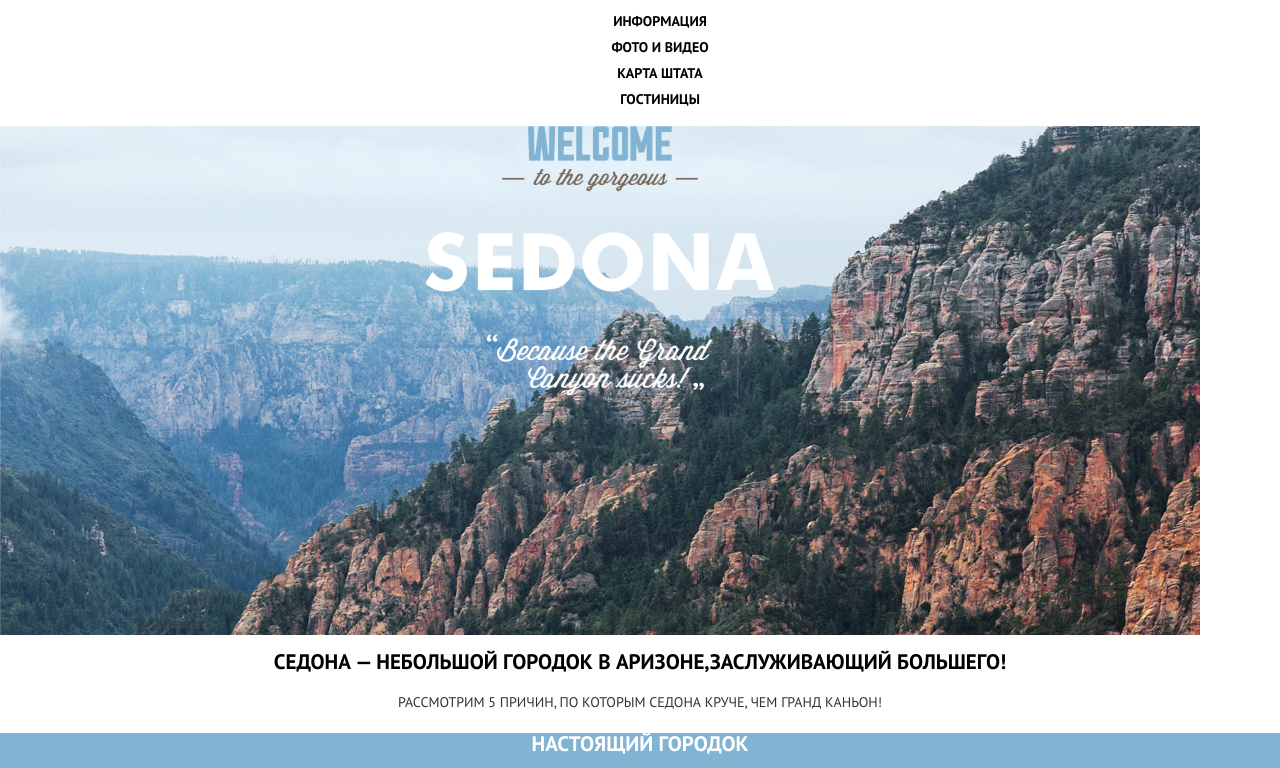
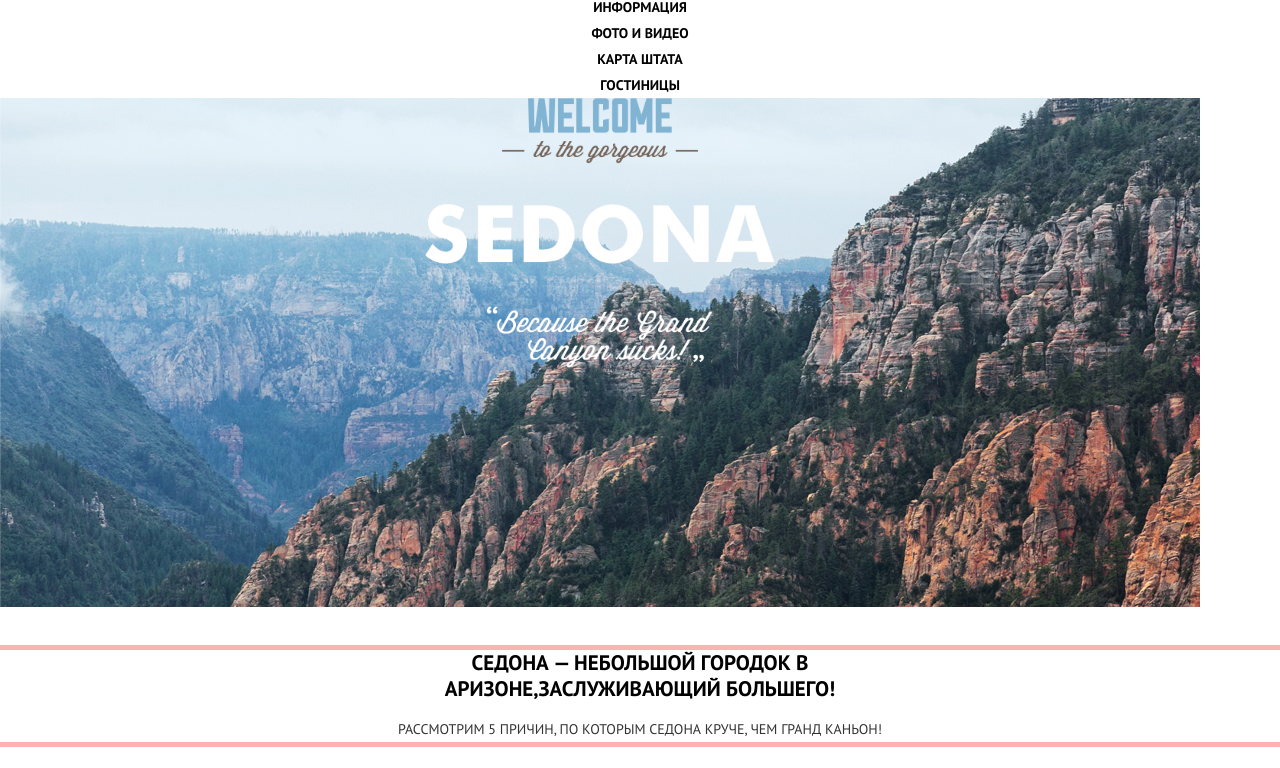
Before and after one commit to MaksMorodero/1571629-sedona-29, a plain HTML site: page index.html in a window 1280 px wide. Shown: the part 84-852 px from the top of the page. Drawn offline with Linux system fonts and the light colour scheme.

Commit message:
ДЗ 5 гриды
Внес гриды на двух стр.

```diff
--- a/css/style.css
+++ b/css/style.css
@@ -77,16 +77,28 @@ background-color: transparent;
 
 .main-header-logo {
 justify-self:center;
+outline: 5px solid rgba(255, 0, 0, 0.3);
+}
+
+/*container*/
+
+.container{
+width: 1200px;
+margin: 0 auto;
+padding: 0 40px;
 }
 
 /* site-nav*/
 
 .site-nav{
+margin: 0;
+padding: 0;
 list-style: none;
 text-transform: uppercase;
 font-weight: bold;
 font-size: 14px;
 line-height: 26px;
+text-align: center ;
 }
 
 .site-nav a{
@@ -108,6 +120,12 @@ color: rgba(0, 0, 0, 0.3);
 .title-text{
 color: var(--basic-extrablack);
 text-transform: uppercase;
+margin-top: 42.5px;
+margin-bottom: 51px;
+padding-left: 340px;
+padding-right: 340px;
+
+outline: 5px solid rgba(255, 0, 0, 0.3);
 }
 
 .title-text >.title-text-item {
```
